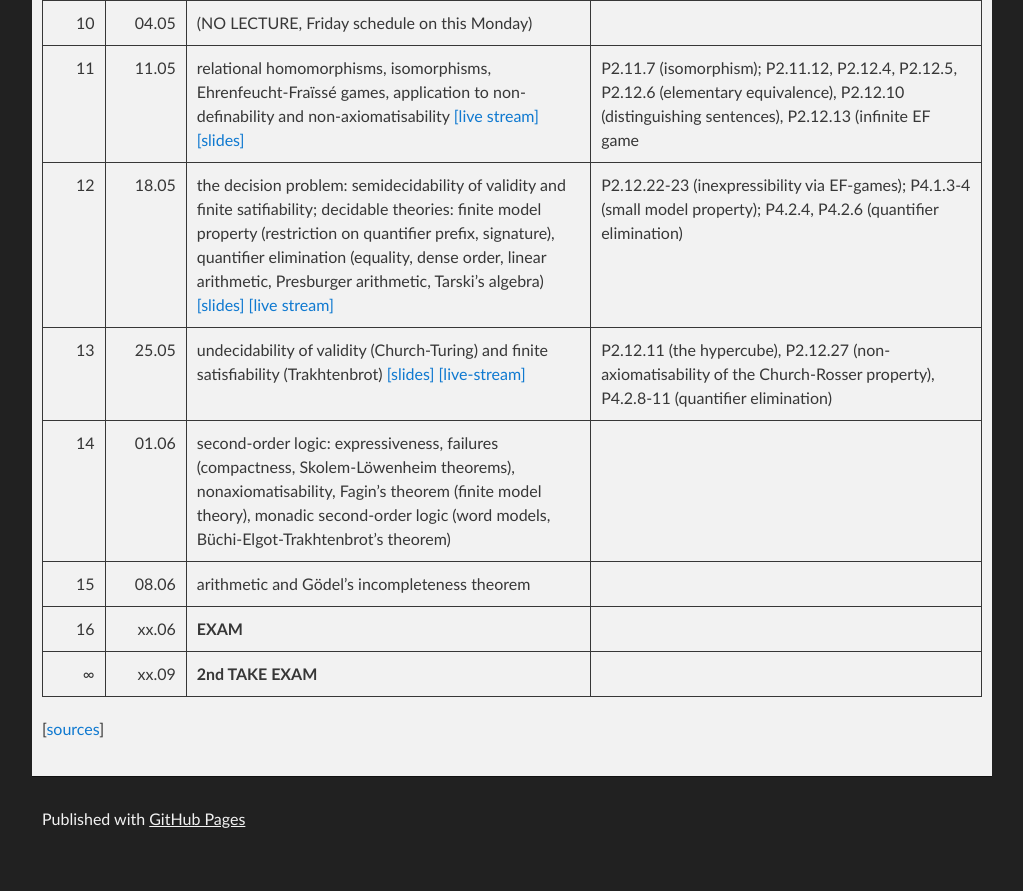
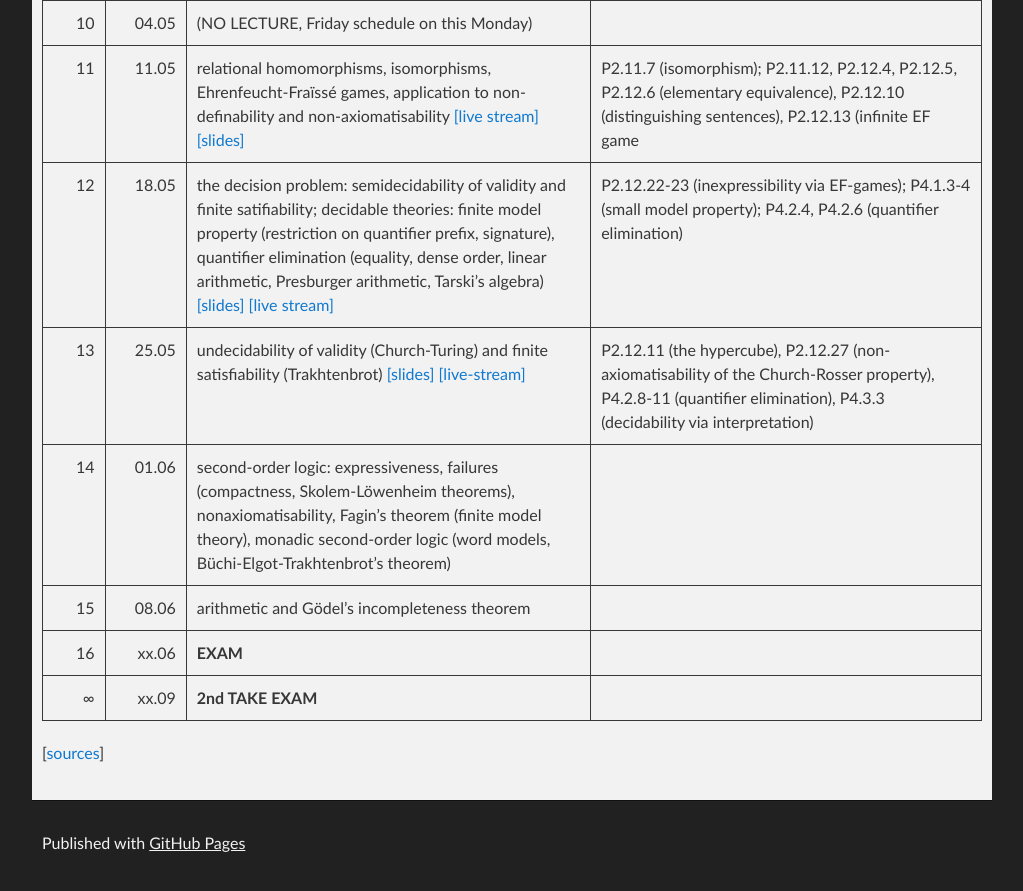
Before and after one commit to lclem/logic_course, a Jekyll site: the page built from docs/index.md, in a window 1280 px wide and 900 px high, scrolled down 3472 px. Shown: the top 891 px of the window, without its empty margins (128-1151 px from the left). Built offline with Jekyll 4.4.1, drawn with Linux system fonts in a browser that asks for light colours; our own code applies the rules of GitHub Pages for plain Markdown files.

Commit message:
Update index.md

```diff
--- a/docs/index.md
+++ b/docs/index.md
@@ -77,7 +77,7 @@
 | 10 | 04.05 | (NO LECTURE, Friday schedule on this Monday) | |
 | 11 | 11.05 | relational homomorphisms, isomorphisms, Ehrenfeucht-Fraïssé games, application to non-definability and non-axiomatisability [[live stream]](https://youtu.be/mtmksRJ3zmM) [[slides]](slides/09-EF_games.pdf) | P2.11.7 (isomorphism); P2.11.12, P2.12.4, P2.12.5, P2.12.6 (elementary equivalence), P2.12.10 (distinguishing sentences), P2.12.13 (infinite EF game |
 | 12 | 18.05 | the decision problem: semidecidability of validity and finite satifiability; decidable theories: finite model property (restriction on quantifier prefix, signature), quantifier elimination (equality, dense order, linear arithmetic, Presburger arithmetic, Tarski's algebra) [[slides]](slides/10-quantifier_elimination.pdf) [[live stream]](https://youtu.be/PpFjRg2_NpM) | P2.12.22-23 (inexpressibility via EF-games); P4.1.3-4 (small model property); P4.2.4, P4.2.6 (quantifier elimination) |
-| 13 | 25.05 | undecidability of validity (Church-Turing) and finite satisfiability (Trakhtenbrot) [[slides]](slides/11-undecidability.pdf) [[live-stream]](https://youtu.be/3NRi9S-F2Vk) | P2.12.11 (the hypercube), P2.12.27 (non-axiomatisability of the Church-Rosser property), P4.2.8-11 (quantifier elimination) |
+| 13 | 25.05 | undecidability of validity (Church-Turing) and finite satisfiability (Trakhtenbrot) [[slides]](slides/11-undecidability.pdf) [[live-stream]](https://youtu.be/3NRi9S-F2Vk) | P2.12.11 (the hypercube), P2.12.27 (non-axiomatisability of the Church-Rosser property), P4.2.8-11 (quantifier elimination), P4.3.3 (decidability via interpretation) |
 | 14 | 01.06 | second-order logic: expressiveness, failures (compactness, Skolem-Löwenheim theorems), nonaxiomatisability, Fagin's theorem (finite model theory), monadic second-order logic (word models, Büchi-Elgot-Trakhtenbrot's theorem) | |
 | 15 | 08.06 | arithmetic and Gödel's incompleteness theorem | |
 | 16 | xx.06 | **EXAM** | |
```
